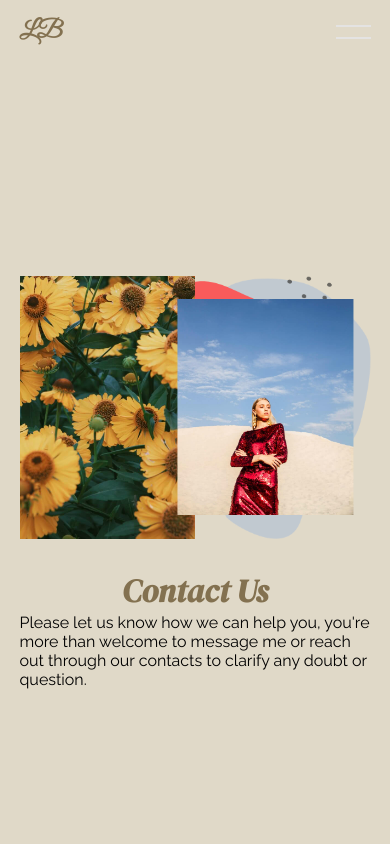
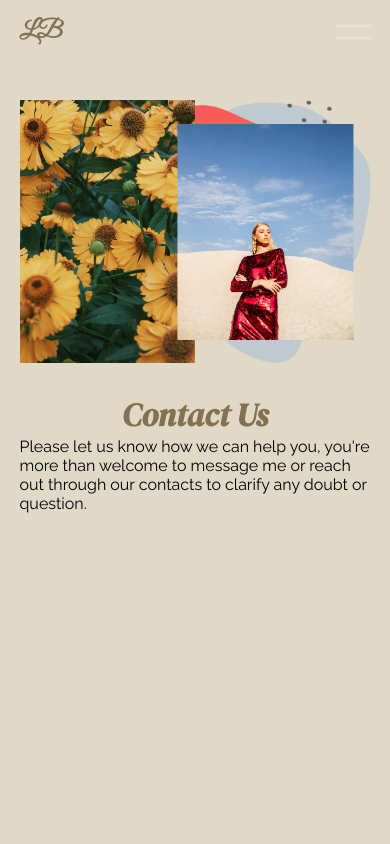
Before and after one commit to huongw/beauty-app, a React (Create React App) app: page /contact in a window 390 px wide. Shown: the top 844 px of the page. Built offline with nearby package versions, Linux system fonts and the light colour scheme.

Commit message:
fix height in contact page

```diff
--- a/src/components/contact/contact.css
+++ b/src/components/contact/contact.css
@@ -100,6 +100,10 @@
     flex-direction: column;
   }
 
+  .contact-container {
+    justify-content: flex-start;
+  }
+
   .contact-container .img-container .hand {
     display: none;
   }
```
